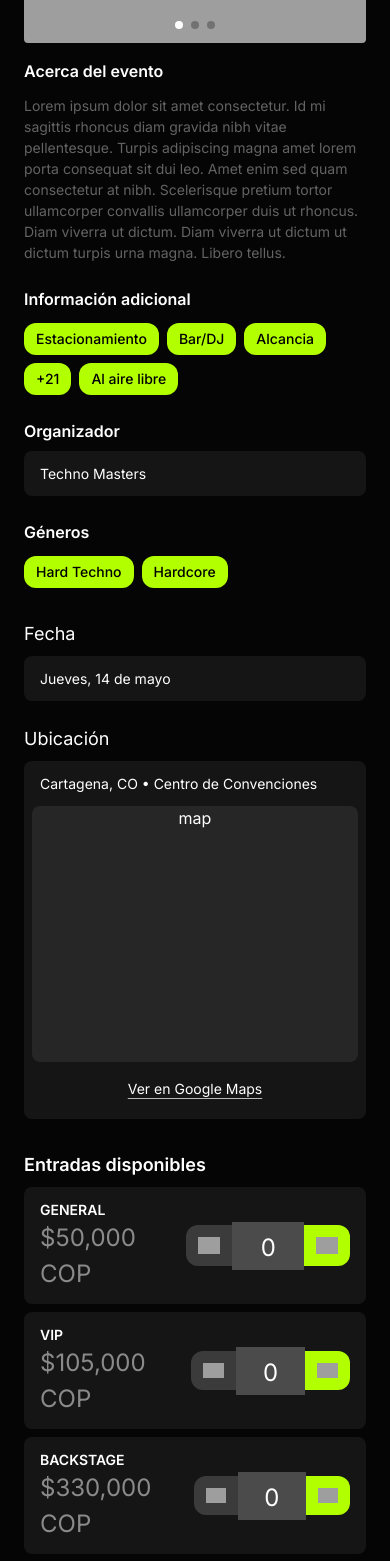
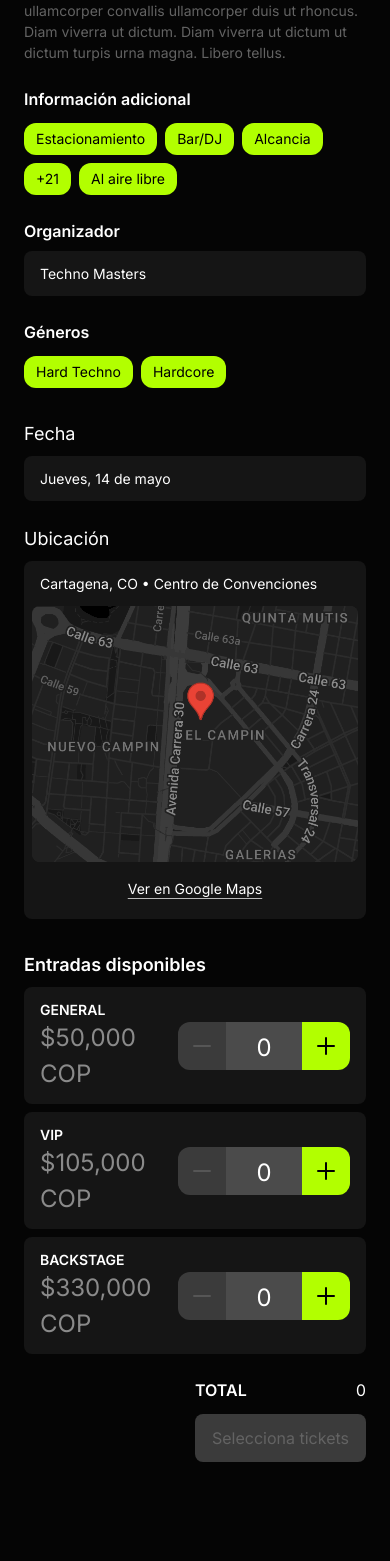
Before and after one commit to Rave-Dates/rave-dates-fe, a Next.js app: page /event/algo in a window 390 px wide. Shown: the part 847-2408 px from the top of the page. Built offline with nearby package versions, Linux system fonts and the light colour scheme; grey boxes are pictures that could not be loaded.

Commit message:
Style and icons corrections

```diff
--- a/src/components/containers/event-detail/EventDetail.tsx
+++ b/src/components/containers/event-detail/EventDetail.tsx
@@ -13,7 +13,7 @@ const EventDetails = ({ eventName } : { eventName: IEventCard['name'] }) => {
   if (!selectedEvent) return redirect("/")
 
   return (
-    <div className="min-h-screen bg-primary-black text-white pt-50 pb-20 sm:pt-[7rem]">
+    <div className="min-h-screen bg-primary-black text-white pb-20 sm:pt-[6.7rem]">
       <div className="max-w-7xl mx-auto px-6 py-8">
         {/* Title */}
         <div className="mb-4">
--- a/src/components/containers/event-detail/EventInfo.tsx
+++ b/src/components/containers/event-detail/EventInfo.tsx
@@ -20,7 +20,7 @@ const EventInfo= ({ labels, genres, artist } : { labels: IEventCard['labels'], g
         <h3 className="text-small-title font-semibold text-white mb-3">Información adicional</h3>
         <div className="flex flex-wrap gap-2">
           {labels.map((label, index) => (
-            <span key={index} className="bg-primary text-black px-3 py-1.5 rounded-xl text-sm font-medium">
+            <span key={index} className="bg-primary text-black px-3 py-1.5 rounded-xl text-sm">
               {label}
             </span>
           ))}
@@ -40,7 +40,7 @@ const EventInfo= ({ labels, genres, artist } : { labels: IEventCard['labels'], g
         <h3 className="text-small-title font-semibold text-white mb-3">Géneros</h3>
         <div className="flex gap-2">
           {genres.map((genre, index) => (
-            <span key={index} className="bg-primary text-black px-3 py-1.5 rounded-xl text-sm font-medium">
+            <span key={index} className="bg-primary text-black px-3 py-1.5 rounded-xl text-sm">
               {genre}
             </span>
           ))}
--- a/src/components/containers/event-detail/EventLocation.tsx
+++ b/src/components/containers/event-detail/EventLocation.tsx
@@ -1,3 +1,4 @@
+import Image from 'next/image';
 import React from 'react';
 
 const EventLocation = ({ event } : { event: IEventCard }) => {
@@ -22,9 +23,7 @@ const EventLocation = ({ event } : { event: IEventCard }) => {
 
         {/* Map */}
         <div className="relative h-[256px] bg-neutral-800 rounded-lg overflow-hidden">
-          <div className="inset-0 flex items-center justify-center">
-              map
-          </div>
+          <Image src="/images/map-example.png" alt="map" fill className="absolute inset-0 w-full h-full object-cover" />
         </div>
 
         {/* View on Google Maps */}
--- a/src/components/containers/event-detail/TicketSelector.tsx
+++ b/src/components/containers/event-detail/TicketSelector.tsx
@@ -1,5 +1,6 @@
-import Image from 'next/image';
 import React, { useState } from 'react';
+import AddIcon from '@/assets/icons/add.svg';
+import SubtractIcon from '@/assets/icons/subtract.svg';
 
 interface TicketType {
   id: string;
@@ -23,8 +24,13 @@ const TicketSelector: React.FC = () => {
     ));
   };
 
-  const total = tickets.reduce((sum, ticket) => sum + (ticket.price * ticket.quantity), 0);
-  const totalTickets = tickets.reduce((sum, ticket) => sum + ticket.quantity, 0);
+  let total = 0;
+  let totalTickets = 0;
+
+  tickets.forEach(ticket => {
+    total += ticket.price * ticket.quantity;
+    totalTickets += ticket.quantity;
+  });
 
   return (
     <div className="">
@@ -44,7 +50,7 @@ const TicketSelector: React.FC = () => {
                 className="p-3 bg-inactive hover:bg-inactive/70 rounded-l-xl flex items-center justify-center text-white transition-colors"
                 disabled={ticket.quantity === 0}
               >
-                <Image src="/icons/subtract.svg" width={24} height={24} alt="subtract icon" />
+                <SubtractIcon alt="subtract icon" />
               </button>
 
               <span className="px-4 h-12 tabular-nums w-[76px] py-2 bg-text-inactive/70 text-center">{ticket.quantity}</span>
@@ -53,7 +59,7 @@ const TicketSelector: React.FC = () => {
                 onClick={() => updateQuantity(ticket.id, true)}
                 className="p-3 bg-primary hover:bg-primary/70 rounded-r-xl flex items-center justify-center text-black transition-colors"
               >
-                <Image src="/icons/add.svg" width={24} height={24} alt="subtract icon" />
+                <AddIcon alt="subtract icon" />
               </button>
             </div>
           </div>
```
